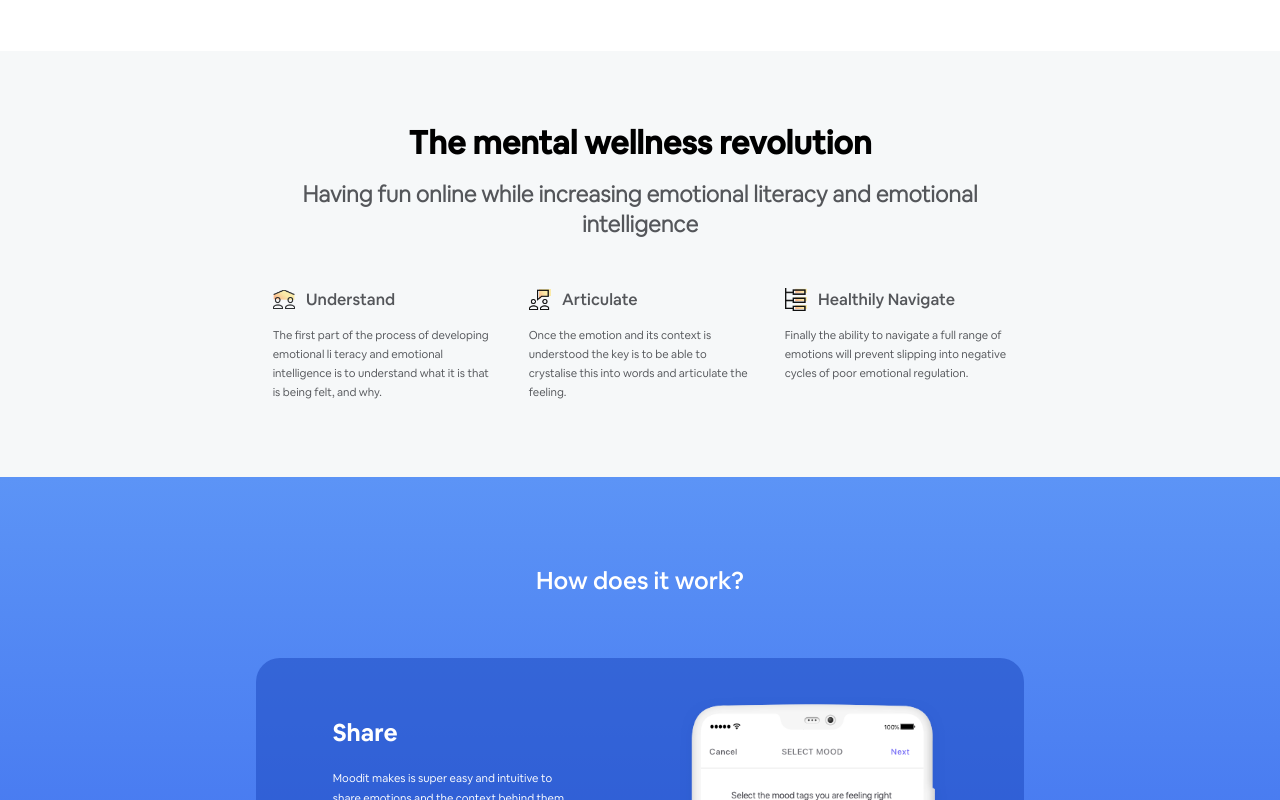
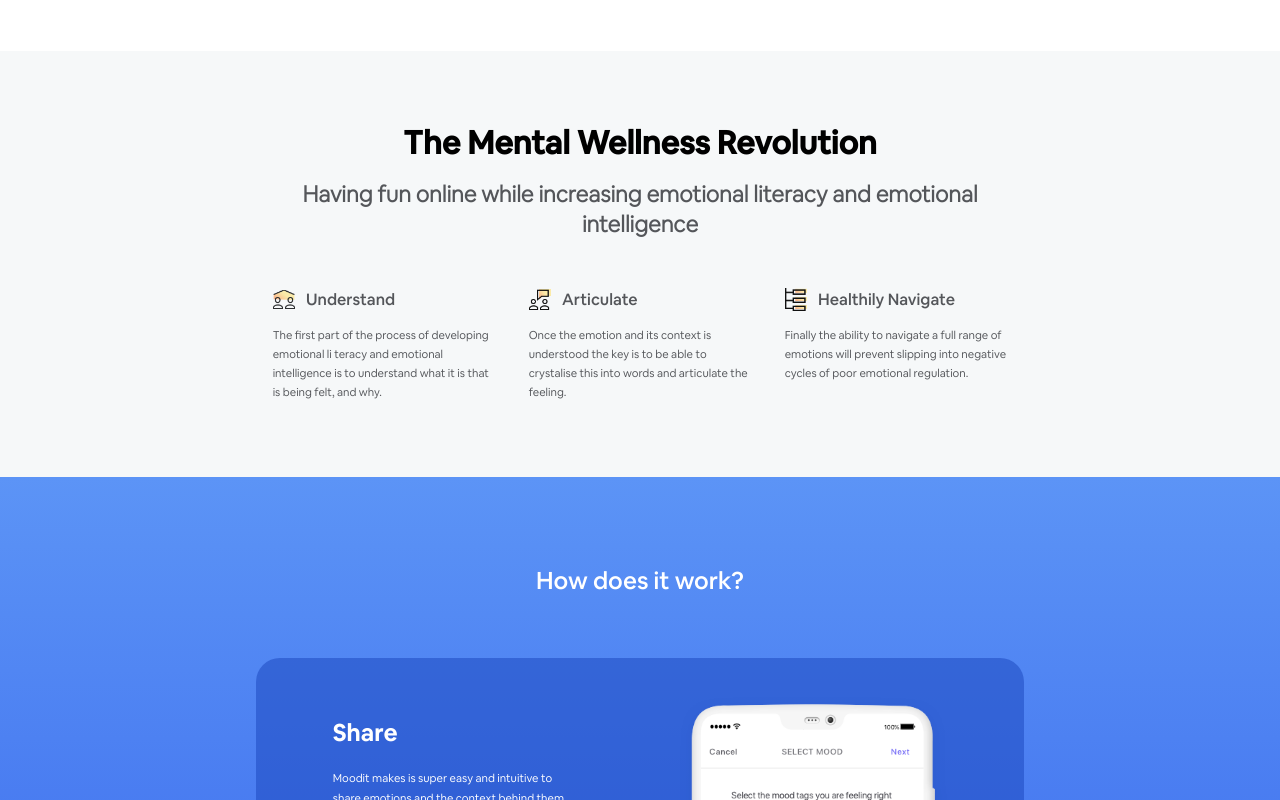
Before and after one commit to Tanmay-jana/moodit-frontend, a React (Create React App) app: page / in a window 1280 px wide. Shown: the part 1040-1840 px from the top of the page. Built offline with nearby package versions, Linux system fonts and the light colour scheme.

Commit message:
fb insta icon in same line

```diff
--- a/src/Components/LandingPage/LandingPage.css
+++ b/src/Components/LandingPage/LandingPage.css
@@ -277,7 +277,7 @@
 
     .store-app-img {
         width: 70%;
-        /* padding-top: 5%; */
+        padding-top: 5%;
         align-self: center;
     }
 }
--- a/src/Components/MainFooter/MainFooter.css
+++ b/src/Components/MainFooter/MainFooter.css
@@ -29,6 +29,12 @@
     align-items: center;
     margin-right: 22%;
     justify-content: flex-end;
+}
+
+.footer-right > div {
+    width: 10%;
+    display: flex;
+    justify-content: space-between;
 }
 
 .footer-right p {
--- a/src/Components/MainFooter/MainFooter.js
+++ b/src/Components/MainFooter/MainFooter.js
@@ -12,8 +12,10 @@ export default class MainFooter extends Component {
                 </div>
                 <div className = "footer-right">
                     <p>All rights reserved. Moodit Limited. 2019</p>
+                    <div>
                     <a href = "https://www.facebook.com/mooditapp" target = "_blank"><i className="fa fa-facebook"></i></a>
                     <a href = "https://www.instagram.com/mooditapp/" target = "_blank"><i className="fa fa-instagram"></i></a>
+                    </div>
                 </div>
             </footer>
         )
--- a/src/Components/Section2/Section2.js
+++ b/src/Components/Section2/Section2.js
@@ -8,7 +8,7 @@ export default class Section2 extends Component {
   render() {
     return (
       <div id = "why" className="section2-container">
-        <h1>The mental wellness revolution</h1>
+        <h1>The Mental Wellness Revolution</h1>
         <h2>
           Having fun online while increasing emotional literacy and emotional
           intelligence
```
